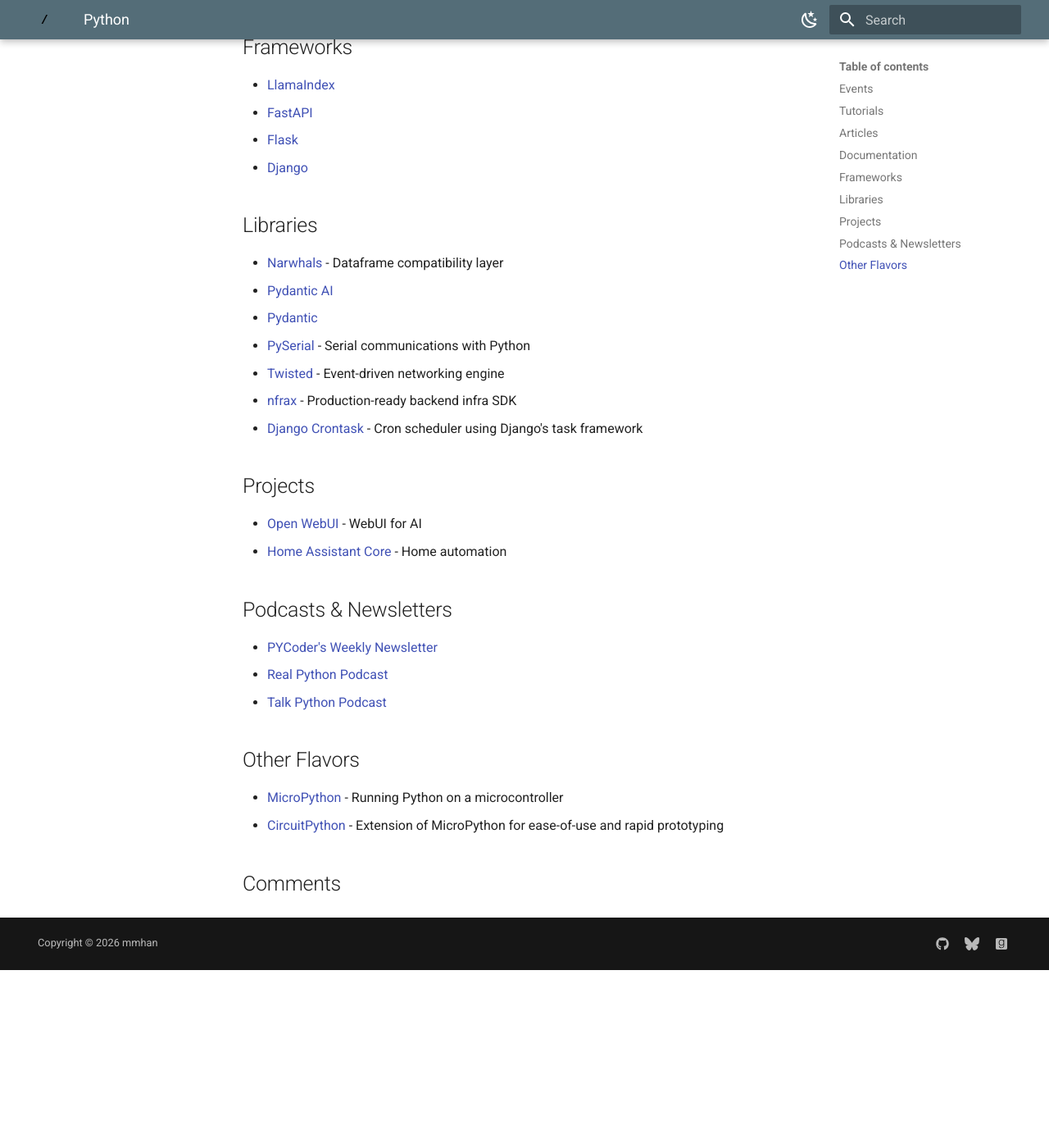
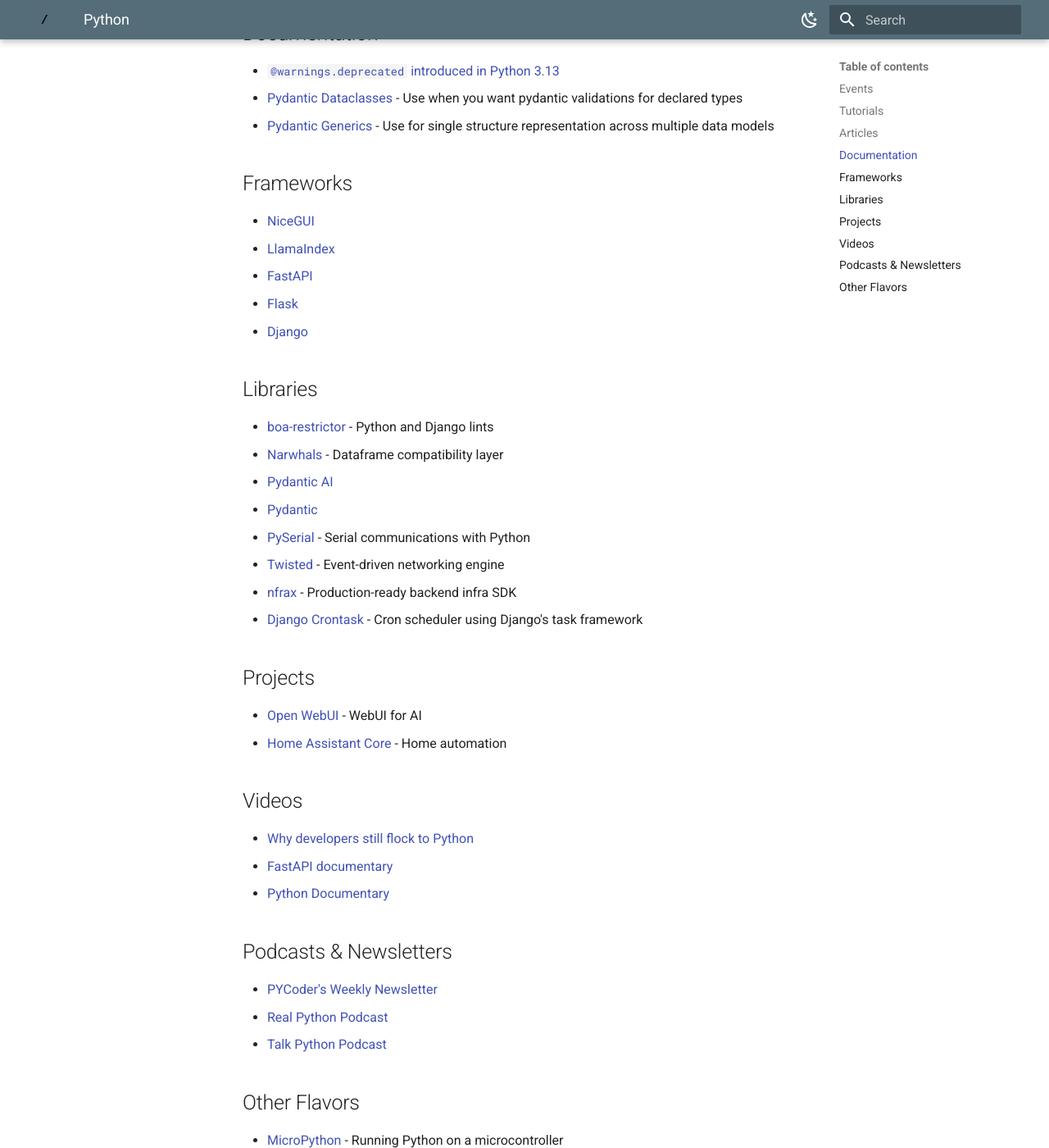
Before and after one commit to mmhan/mmhan.net, an MkDocs documentation site: the page built from docs/notes/python.md, in a window 1280 px wide and 1400 px high, scrolled down 982 px. Shown: the whole window at 82% size. Built offline with MkDocs 1.6.1 and Material for MkDocs 9.7.7, drawn with Linux system fonts in a browser that asks for light colours; comment, search, counter and statistics services are not loaded; before the commit the page ends 2165 px from its top, so only the background shows below that; some of the changed text lies outside the part shown.

Commit message:
More links to Python notes

```diff
--- a/docs/notes/python.md
+++ b/docs/notes/python.md
@@ -17,6 +18,9 @@ A few events that I'm interested in attending:
 
 ## Articles
 
+- [How uv got so fast](https://nesbitt.io/2025/12/26/how-uv-got-so-fast.html)
+    - [RE: How uv got so fast](https://simonwillison.net/2025/Dec/26/how-uv-got-so-fast/)
+- [What's new in Django 6.0](https://adamj.eu/tech/2025/12/03/django-whats-new-6.0/)
 - [Python 3.15 - What's New](https://docs.python.org/3.15/whatsnew/3.15.html#what-s-new-in-python-3-15)
 - [Comparing FastAPI and Django](https://www.david-dahan.com/blog/comparing-fastapi-and-django) - FastAPI is modern, no battery included; Django is established, has its own quirks
 - [The Inner Workings of Python Dataclasses Explained](https://jacobpadilla.com/articles/python-dataclass-internals) - Uses `__annotations__` dunder attributes to access the type hints
@@ -32,6 +36,7 @@ A few events that I'm interested in attending:
 
 ## Frameworks
 
+- [NiceGUI](https://nicegui.io)
 - [LlamaIndex](https://developers.llamaindex.ai/python/framework/)
 - [FastAPI](https://fastapi.tiangolo.com)
 - [Flask](https://flask.palletsprojects.com/en/stable/)
@@ -40,6 +45,7 @@ A few events that I'm interested in attending:
 
 ## Libraries
 
+- [boa-restrictor](https://boa-restrictor.readthedocs.io/en/latest/index.html) - Python and Django lints
 - [Narwhals](https://narwhals-dev.github.io/narwhals/) - Dataframe compatibility layer
 - [Pydantic AI](https://ai.pydantic.dev)
 - [Pydantic](https://docs.pydantic.dev/latest/)
@@ -54,6 +60,13 @@ A few events that I'm interested in attending:
 - [Open WebUI](https://github.com/open-webui/open-webui) - WebUI for AI
 - [Home Assistant Core](https://github.com/home-assistant/core) - Home automation
 
+
+## Videos
+
+- [Why developers still flock to Python](https://github.blog/developer-skills/programming-languages-and-frameworks/why-developers-still-flock-to-python-guido-van-rossum-on-readability-ai-and-the-future-of-programming/)
+- [FastAPI documentary](https://youtu.be/mpR8ngthqiE?si=JSpBQk6V7CbmhSBw)
+- [Python Documentary](https://youtu.be/GfH4QL4VqJ0?si=WVosLRYPTwDOO29g)
+
 ## Podcasts & Newsletters
 
 - [PYCoder's Weekly Newsletter](https://pycoders.com/)
```
Also changed, not shown: other parts of docs/notes/python.md (+1 -0 lines).
